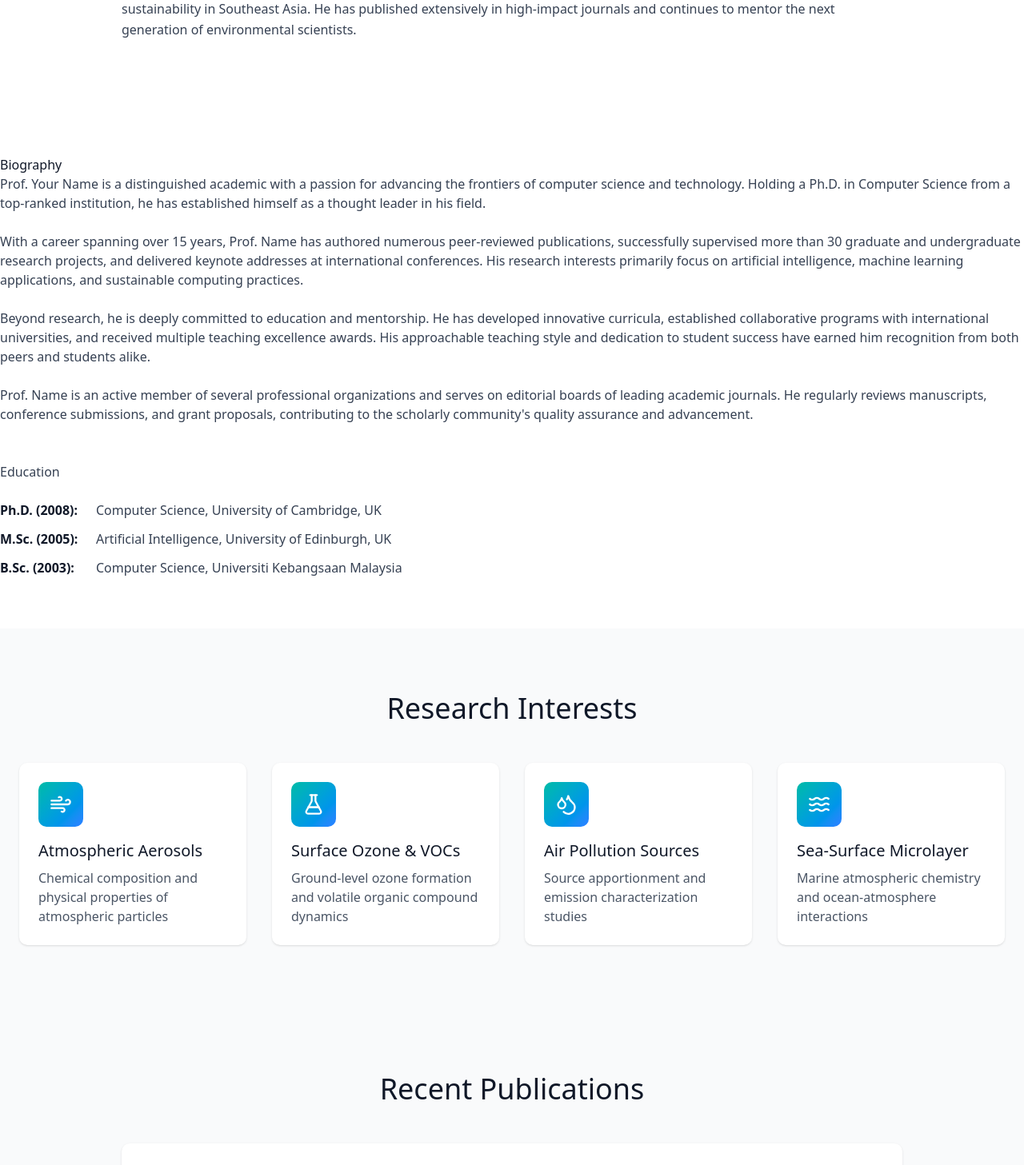
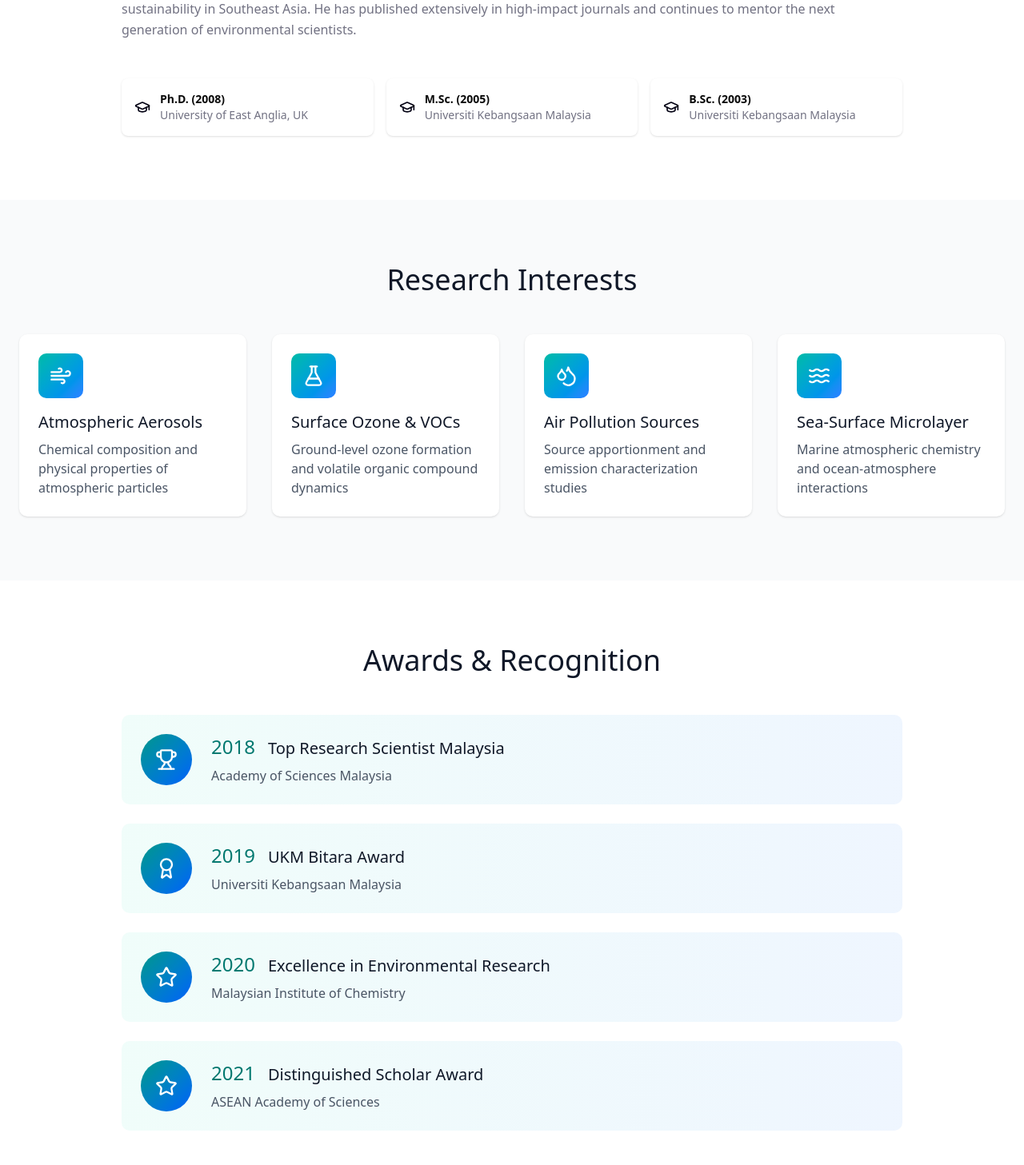
Before and after one commit to efamelody/lecturer-biography, a Next.js app: page / in a window 1280 px wide. Shown: the part 720-2177 px from the top of the page at 80% size. Built offline with nearby package versions, Linux system fonts and the light colour scheme.

Commit message:
Fix some ui

```diff
--- a/app/page.tsx
+++ b/app/page.tsx
@@ -1,7 +1,6 @@
 import Navbar from "@/components/Navbar";
 import Hero from '@/components/Hero';
 import About from '@/components/About';
-import Bio from '@/components/Bio';
 import Research from '@/components/Research';
 import Publications from '@/components/Publications';
 import Affiliations from '@/components/Affiliations';
@@ -15,11 +14,10 @@ export default function Home() {
       <main>
         <Hero />
         <About />
-        <Bio />
         <Research />
+        <Awards />
+        <Affiliations />
         <Publications />
-        <Affiliations />
-        <Awards />
       </main>
       <Footer />
     </>
--- a/components/About.tsx
+++ b/components/About.tsx
@@ -1,9 +1,33 @@
+import { GraduationCap } from 'lucide-react';
+
+const educationData = [
+  {
+    degree: "Ph.D.",
+    year: "2008",
+    field: "Atmospheric Chemistry",
+    institution: "University of East Anglia, UK",
+  },
+  {
+    degree: "M.Sc.",
+    year: "2005",
+    field: "Environmental Chemistry (Air Pollution)",
+    institution: "Universiti Kebangsaan Malaysia",
+  },
+  {
+    degree: "B.Sc.",
+    year: "2003",
+    field: "Chemistry",
+    institution: "Universiti Kebangsaan Malaysia",
+  },
+];
+
 export default function About() {
   return (
-    <section id="about" className="py-20 bg-white">
+    <section id="about" className="py-20 bg-[var(--color-background)]">
       <div className="max-w-5xl mx-auto px-6">
-        <h2 className="text-4xl mb-8 text-gray-900">About</h2>
-        <div className="space-y-4 text-gray-700 leading-relaxed">
+        <h2 className="text-4xl mb-8 text-[var(--color-foreground)] font-bold">About</h2>
+
+        <div className="space-y-4 text-[var(--color-muted-foreground)] leading-relaxed mb-12">
           <p>
             Prof. Dr. Mohd Talib Latif is a distinguished atmospheric scientist and Professor of
             Atmospheric Chemistry at Universiti Kebangsaan Malaysia (UKM). He earned his PhD from
@@ -23,6 +47,22 @@ export default function About() {
             generation of environmental scientists.
           </p>
         </div>
+
+        {/* Small Education Cards */}
+        <div className="grid grid-cols-1 sm:grid-cols-3 gap-4">
+          {educationData.map((edu, index) => (
+            <div
+              key={index}
+              className="flex items-center gap-3 p-4 bg-[var(--card)] rounded-md shadow-sm hover:shadow-md transition-shadow"
+            >
+              <GraduationCap size={20} className="text-[var(--color-primary)]" />
+              <div className="text-[var(--color-foreground)] text-sm">
+                <p className="font-semibold">{edu.degree} ({edu.year})</p>
+                <p className="text-[var(--color-muted-foreground)]">{edu.institution}</p>
+              </div>
+            </div>
+          ))}
+        </div>
       </div>
     </section>
   );
--- a/components/Awards.tsx
+++ b/components/Awards.tsx
@@ -1,71 +1,49 @@
+import { Award, Trophy, Star } from 'lucide-react';
+
 export default function Awards() {
   const awards = [
     {
-      year: 2023,
-      title: 'Excellence in Research Award',
-      organization: 'UKM Research Office',
-      description: 'Recognition for outstanding contributions to academic research and innovation.',
+      year: '2018',
+      title: 'Top Research Scientist Malaysia',
+      organization: 'Academy of Sciences Malaysia'
     },
     {
-      year: 2022,
-      title: 'Best Teaching Award',
-      organization: 'Faculty of Computer Science',
-      description: 'Awarded for innovative teaching methods and exceptional student mentorship.',
+      year: '2019',
+      title: 'UKM Bitara Award',
+      organization: 'Universiti Kebangsaan Malaysia'
     },
     {
-      year: 2021,
-      title: 'International Collaboration Grant',
-      organization: 'Ministry of Higher Education Malaysia',
-      description: 'Funding for collaborative research project with Cambridge University.',
+      year: '2020',
+      title: 'Excellence in Environmental Research',
+      organization: 'Malaysian Institute of Chemistry'
     },
     {
-      year: 2020,
-      title: 'Impact Award for Sustainable Computing',
-      organization: 'Institute of Research and Development',
-      description:
-        'Recognition for research advancing environmental sustainability through computing solutions.',
-    },
-    {
-      year: 2019,
-      title: 'Promising Young Researcher Award',
-      organization: 'IEEE Malaysia Section',
-      description: 'Award recognizing significant contributions to computer science research under age 45.',
-    },
-    {
-      year: 2018,
-      title: 'Publication Excellence Award',
-      organization: 'UKM Faculty Council',
-      description: 'Recognition for publishing in highly-ranked international journals and conferences.',
-    },
+      year: '2021',
+      title: 'Distinguished Scholar Award',
+      organization: 'ASEAN Academy of Sciences'
+    }
   ];
 
   return (
-    <section id="awards" className="section section-divider">
-      <div className="container-main">
-        <h2>Awards & Recognition</h2>
-
+    <section id="awards" className="py-20 bg-white">
+      <div className="max-w-5xl mx-auto px-6">
+        <h2 className="text-4xl mb-12 text-gray-900 text-center">Awards & Recognition</h2>
         <div className="space-y-6">
           {awards.map((award, index) => (
-            <div
-              key={index}
-              className="relative pl-8 pb-8 border-l-2 border-blue-200 last:pb-0 last:border-l-0"
-            >
-              {/* Timeline dot */}
-              <div className="absolute -left-4 top-0 w-6 h-6 bg-blue-600 rounded-full border-4 border-white shadow"></div>
-
-              {/* Content */}
-              <div>
-                <div className="flex flex-col md:flex-row md:items-baseline md:gap-3 mb-2">
-                  <span className="text-sm font-bold text-blue-600 bg-blue-50 px-3 py-1 rounded-full w-fit">
-                    {award.year}
-                  </span>
-                  <h3 className="text-lg font-semibold text-gray-900 mt-2 md:mt-0">
-                    {award.title}
-                  </h3>
+            <div key={index} className="flex items-start gap-6 bg-gradient-to-r from-teal-50 to-blue-50 rounded-lg p-6">
+              <div className="flex-shrink-0">
+                <div className="w-16 h-16 bg-gradient-to-br from-teal-600 to-blue-600 rounded-full flex items-center justify-center">
+                  {index === 0 ? <Trophy size={28} className="text-white" /> :
+                   index === 1 ? <Award size={28} className="text-white" /> :
+                   <Star size={28} className="text-white" />}
                 </div>
-
-                <p className="text-blue-600 font-medium mb-2">{award.organization}</p>
-                <p className="text-gray-700">{award.description}</p>
+              </div>
+              <div className="flex-1">
+                <div className="flex items-baseline gap-4 mb-2">
+                  <span className="text-2xl text-teal-700">{award.year}</span>
+                  <h3 className="text-xl text-gray-900">{award.title}</h3>
+                </div>
+                <p className="text-gray-600">{award.organization}</p>
               </div>
             </div>
           ))}
--- a/components/Bio.tsx
+++ /dev/null
@@ -1,53 +0,0 @@
-export default function Bio() {
-  return (
-    <section id="bio" className="section section-divider">
-      <div className="container-main">
-        <h2>Biography</h2>
-
-        <div className="space-y-6 text-gray-700">
-          <p>
-            Prof. Your Name is a distinguished academic with a passion for advancing the frontiers of
-            computer science and technology. Holding a Ph.D. in Computer Science from a top-ranked
-            institution, he has established himself as a thought leader in his field.
-          </p>
-
-          <p>
-            With a career spanning over 15 years, Prof. Name has authored numerous peer-reviewed
-            publications, successfully supervised more than 30 graduate and undergraduate research projects,
-            and delivered keynote addresses at international conferences. His research interests primarily
-            focus on artificial intelligence, machine learning applications, and sustainable computing practices.
-          </p>
-
-          <p>
-            Beyond research, he is deeply committed to education and mentorship. He has developed innovative
-            curricula, established collaborative programs with international universities, and received multiple
-            teaching excellence awards. His approachable teaching style and dedication to student success have
-            earned him recognition from both peers and students alike.
-          </p>
-
-          <p>
-            Prof. Name is an active member of several professional organizations and serves on editorial boards
-            of leading academic journals. He regularly reviews manuscripts, conference submissions, and grant
-            proposals, contributing to the scholarly community's quality assurance and advancement.
-          </p>
-
-          <h3 className="pt-6">Education</h3>
-          <ul className="space-y-3">
-            <li className="flex">
-              <span className="font-semibold min-w-[120px] text-gray-900">Ph.D. (2008):</span>
-              <span>Computer Science, University of Cambridge, UK</span>
-            </li>
-            <li className="flex">
-              <span className="font-semibold min-w-[120px] text-gray-900">M.Sc. (2005):</span>
-              <span>Artificial Intelligence, University of Edinburgh, UK</span>
-            </li>
-            <li className="flex">
-              <span className="font-semibold min-w-[120px] text-gray-900">B.Sc. (2003):</span>
-              <span>Computer Science, Universiti Kebangsaan Malaysia</span>
-            </li>
-          </ul>
-        </div>
-      </div>
-    </section>
-  );
-}
--- a/components/Hero.tsx
+++ b/components/Hero.tsx
@@ -1,4 +1,4 @@
-import { User } from 'lucide-react';
+import Image from 'next/image';
 
 export default function Hero() {
   return (
@@ -6,8 +6,14 @@ export default function Hero() {
       <div className="max-w-7xl mx-auto px-6">
         <div className="flex flex-col md:flex-row items-center gap-12">
           <div className="flex-shrink-0">
-            <div className="w-48 h-48 rounded-full bg-gradient-to-br from-teal-600 to-blue-600 flex items-center justify-center">
-              <User size={80} className="text-white" />
+            <div className="w-48 h-48 rounded-full overflow-hidden border-4 border-teal-600 shadow-lg">
+              <Image
+                src="/profile.jpg"
+                alt="Prof. Dr. Mohd Talib Latif"
+                width={192}
+                height={192}
+                className="w-full h-full object-cover"
+              />
             </div>
           </div>
           <div className="flex-1 text-center md:text-left">
--- a/components/Navbar.tsx
+++ b/components/Navbar.tsx
@@ -8,10 +8,9 @@ export default function Navbar() {
   const navLinks = [
     { id: 'home', label: 'Home' },
     { id: 'about', label: 'About' },
-    { id: 'bio', label: 'Biography' },
     { id: 'research', label: 'Research' },
+    { id: 'awards', label: 'Awards' },
     { id: 'publications', label: 'Publications' },
-    { id: 'awards', label: 'Awards' },
     { id: 'contact', label: 'Contact' },
   ];
 
```
Also changed, not shown: public/profile.jpg (added).
